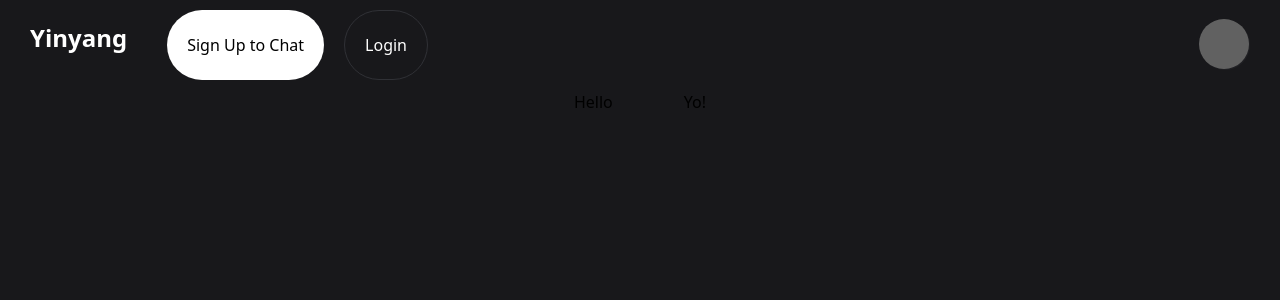
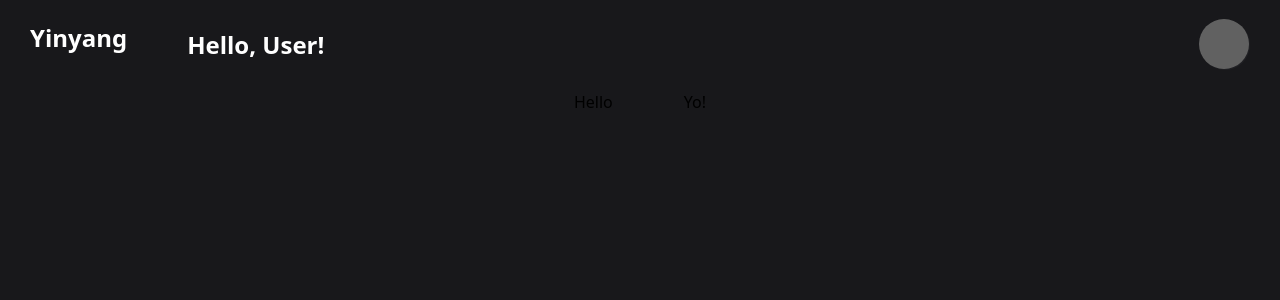
Before and after one commit to samirertt/yinyang, a React (Vite) app in the folder Frontend/: page / in a window 1280 px wide. Shown: the top 300 px of the page. Built offline with nearby package versions, Linux system fonts and the light colour scheme; grey boxes are pictures that could not be loaded.

Commit message:
Added Logged In version of Navbar

```diff
--- a/Frontend/src/components/NavBar.tsx
+++ b/Frontend/src/components/NavBar.tsx
@@ -2,19 +2,23 @@ import { SetStateAction, useState } from 'react';
 import "./Styles/NavBar.css";
 import "../../public/MaginifyingGlass.png";
 
-function NavBar()
+function NavBar(props: { logged: any; })
 {
+    const [isLogged, setIsLogged] = useState(props.logged);
+
     const [isExpanded, setIsExpanded] = useState(false);
     const [inputValue, setInputValue] = useState('');
     const searchIcon = '../../public/MaginifyingGlass.png';
 
     const handleFocus = () => {
       setIsExpanded(true);
+
     };
 
     const handleBlur = () => {
       if (inputValue.trim() === '') {
         setIsExpanded(false);
+
       }
     };
 
@@ -23,10 +27,19 @@ function NavBar()
     };
 
     return (
-        <div className="navBarContainer" style={{display:'flex', gap:'20px',padding:'10px'}}>
+        <div className="navBarContainer" style={{display:'flex', gap:'20px',padding:'10px',alignContent:'center'}}>
             <a style={{color:'white',fontWeight:'bolder',fontSize:'24px'}} href="http://localhost:5173">Yinyang</a>
-            <button style={{backgroundColor:'white'}}>Sign Up to Chat</button>
-            <button style={{backgroundColor:'transparent',border:'1px solid #303136',color:'white'}}>Login</button>
+
+            {!isLogged && (
+              <div className="loggedOut" style={{display:'flex', gap:'20px',padding:'10px'}}>
+              <button style={{backgroundColor:'white'}}>Sign Up to Chat</button>
+              <button style={{backgroundColor:'transparent',border:'1px solid #303136',color:'white'}}>Login</button>
+            </div>)}
+            {isLogged && (
+              <div style={{color:'white',fontSize:'24px',fontWeight:'bold',alignContent:'center',justifyContent:'center'}} className="loggedIn">
+              Hello, User!
+            </div>)}
+
             <div id='searchBtnContainer' style={{position:'relative',marginLeft:'auto'}}>
               {!isExpanded && (<img src={searchIcon} style={{maxWidth:'50px',padding:'0',width:'100%',height:'50px',pointerEvents:'none',position:'absolute', left:'19px', top:'9px',filter:'invert(1)'}}></img>)}
               <input value={inputValue} onFocus={handleFocus} onBlur={handleBlur} onChange={handleChange} className={isExpanded ? 'expanded' : ''} type="search" style={{outline:'none',backgroundColor:'#202024',color:'white', backgroundImage:searchIcon}} placeholder={isExpanded ? 'Search' : ''}></input>
--- a/Frontend/src/pages/AdminDashboard.tsx
+++ b/Frontend/src/pages/AdminDashboard.tsx
@@ -6,7 +6,7 @@ function AdminDashboard()
 {
     return(
         <div >
-            <NavBar/>
+            <NavBar logged={true}/>
             <div className='pageContainer' style={{display:'flex', gap:'71px', alignItems:'center', justifyContent:'center'}}>
                 <SmallBoxesBox/>
                 <MostUsedBox/>
```
